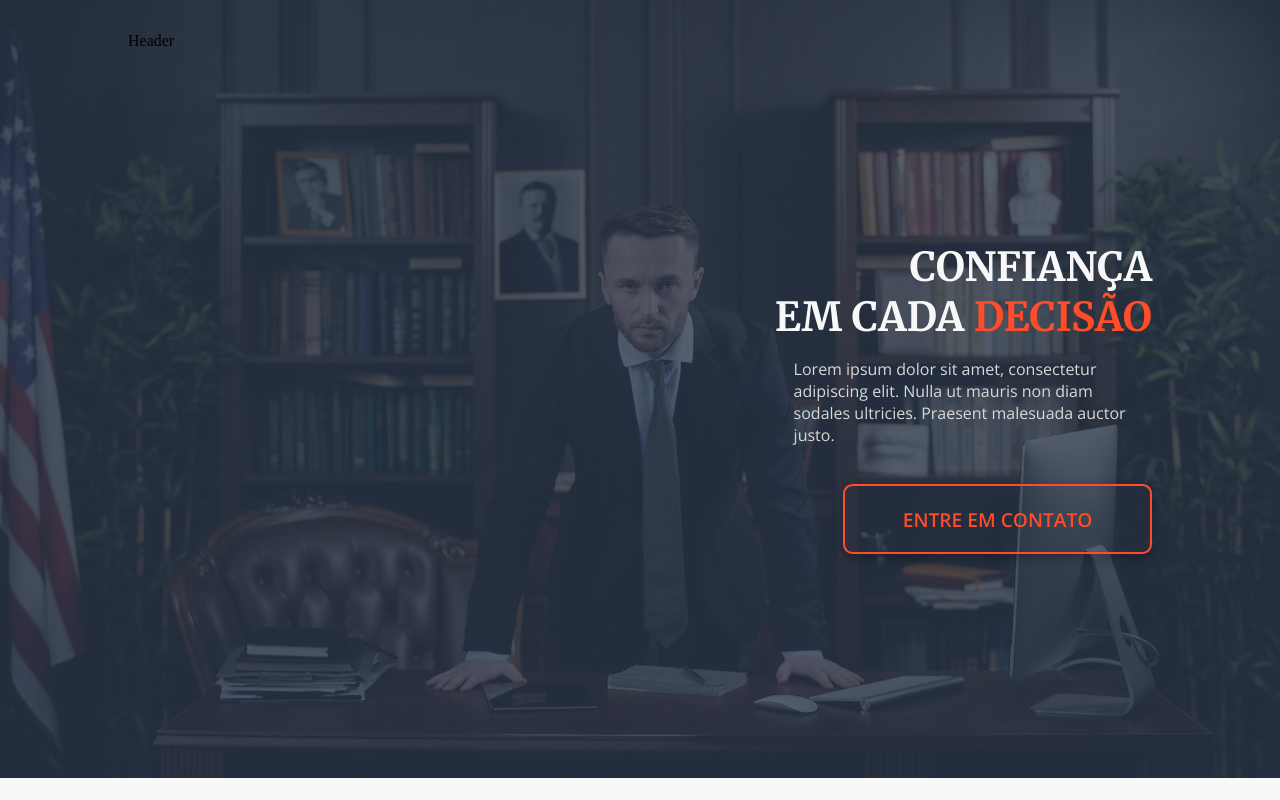
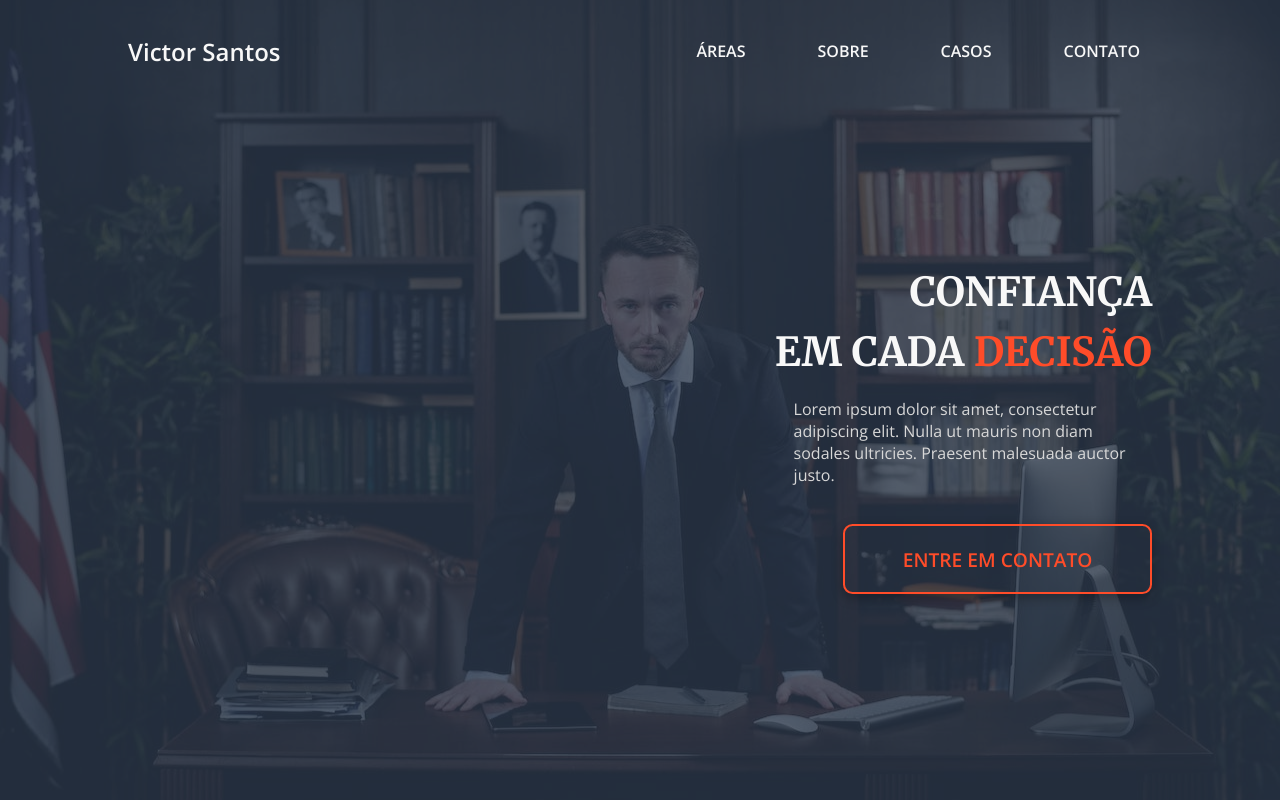
Before and after one commit to mrffilipe/landing-page-lawyer-victor-santos, a Next.js app: page / in a window 1280 px wide. Shown: the top 800 px of the page. Built offline with nearby package versions, Linux system fonts and the light colour scheme.

Commit message:
Adjusting Header

```diff
--- a/next.config.js
+++ b/next.config.js
@@ -1,4 +1,9 @@
 /** @type {import('next').NextConfig} */
-const nextConfig = {}
+const nextConfig = {
+    output: 'export',
+    images: {
+        unoptimized: true
+    }
+}
 
 module.exports = nextConfig
--- a/src/components/Header/index.tsx
+++ b/src/components/Header/index.tsx
@@ -1,8 +1,46 @@
+'use client'
+
 import styles from './styles.module.css'
 
+import { useState } from 'react'
+import Link from 'next/link'
+import Image from 'next/image'
+
+import OpenMenuIcon from '@/assets/svg/open_menu.svg'
+
 const Header = () => {
+    const [openMenu, setOpenMenu] = useState<boolean>()
+
+    const handleOpenMenu = (): void => {
+        setOpenMenu(!openMenu)
+    }
+
     return (
-        <div>Header</div>
+        <header className={styles.header}>
+            <div className={styles.logo}>
+                <span>Victor Santos</span>
+            </div>
+            <nav className={`${styles.nav} ${openMenu ? '' : styles.hiden}`}>
+                {/* <nav className={`${styles.nav}`}> */}
+                <ul className={styles.menu}>
+                    <li>
+                        <Link href='/'>Áreas</Link>
+                    </li>
+                    <li>
+                        <Link href='/'>Sobre</Link>
+                    </li>
+                    <li>
+                        <Link href='/'>Casos</Link>
+                    </li>
+                    <li>
+                        <Link href='/'>Contato</Link>
+                    </li>
+                </ul>
+            </nav>
+            <button className={styles.handler_menu} onClick={handleOpenMenu}>
+                <Image src={OpenMenuIcon} alt='Icons8 Menu Hamburguer' />
+            </button>
+        </header>
     )
 }
 
--- a/src/components/Header/styles.module.css
+++ b/src/components/Header/styles.module.css
@@ -0,0 +1,100 @@
+.header {
+    display: flex;
+    justify-content: space-between;
+    align-items: center;
+
+    position: relative;
+}
+
+.logo span {
+    color: var(--primary-color);
+}
+
+.nav {
+    background-color: #2C394B;
+    padding: 1em;
+    border-radius: .5em;
+    box-shadow: 0 4px 12px rgba(0, 0, 0, .3);
+
+    position: absolute;
+    top: 4em;
+    right: 0;
+    left: 0;
+}
+
+.menu {
+    list-style: none;
+    display: flex;
+    align-items: center;
+    flex-direction: column;
+}
+
+.menu li {
+    margin: .5em 0;
+}
+
+.menu a {
+    display: block;
+    text-decoration: none;
+    text-transform: uppercase;
+    padding: 8px 12px;
+    border-radius: .5em;
+    color: var(--primary-color);
+    font-weight: 700;
+    transition: all .3s ease;
+}
+
+.menu a:hover {
+    color: var(--accent-color);
+    box-shadow: 0 4px 12px rgba(0, 0, 0, .3);
+}
+
+.handler_menu {
+    background: none;
+    border: none;
+    outline: none;
+    padding: 5px;
+}
+
+.handler_menu img {
+    width: 35px;
+    height: auto;
+}
+
+.hiden {
+    display: none;
+}
+
+@media screen and (min-width: 1280px) {
+    .logo span {
+        font-size: 1.5em;
+        font-weight: 700;
+    }
+
+    .nav {
+        background-color: unset;
+        padding: 0;
+        border-radius: 0;
+        box-shadow: none;
+
+        position: static;
+    }
+
+    .menu {
+        align-items: center;
+        flex-direction: row;
+    }
+
+    .menu li {
+        margin: 0;
+        margin-left: 3em;
+    }
+
+    .handler_menu {
+        display: none;
+    }
+
+    .hiden {
+        display: block;
+    }
+}
--- a/src/components/Welcome/styles.module.css
+++ b/src/components/Welcome/styles.module.css
@@ -54,6 +54,7 @@
 
     .text h1 {
         text-align: end;
+        line-height: 1.5;
     }
 
     .text p {
```
Also changed, not shown: src/assets/svg/open_menu.svg (added).
